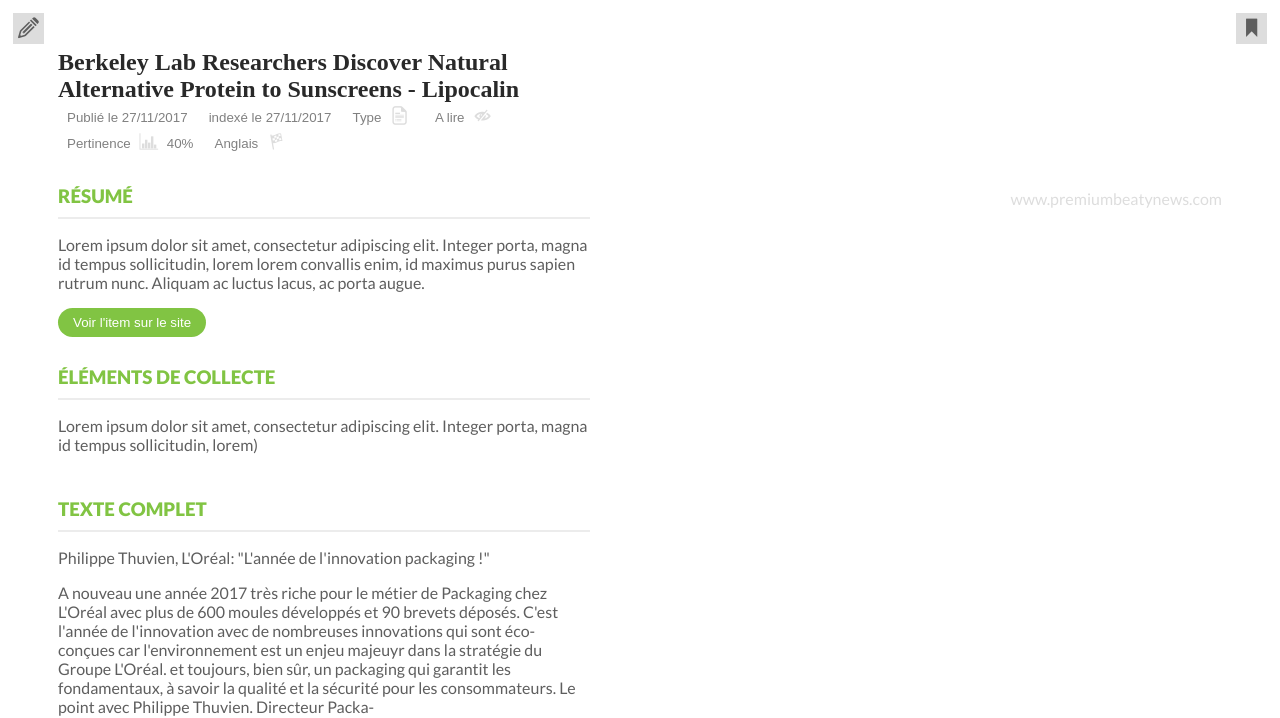
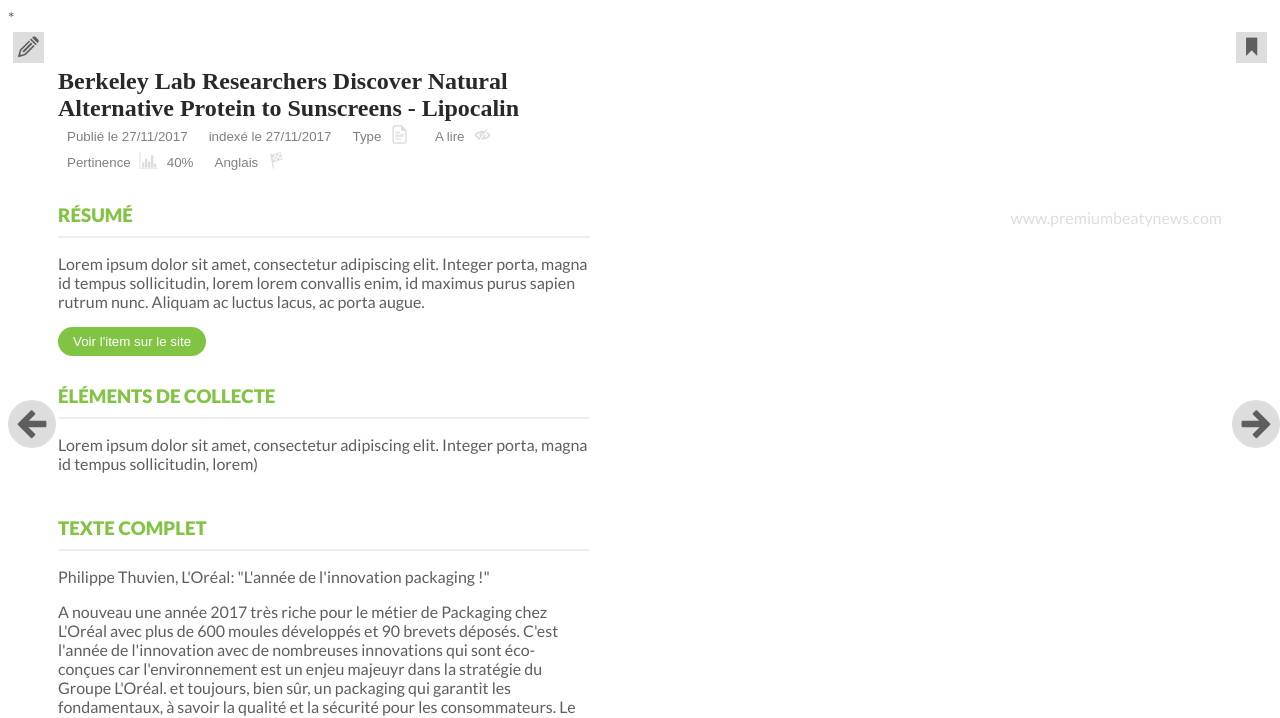
Before and after one commit to LionelENSFELDER/integration-coexel, a plain HTML site: page index.html in a window 1280 px wide. Shown: the top 718 px of the page. Drawn offline with Linux system fonts and the light colour scheme; a web font is replaced by a local one.

Commit message:
add-nav-arrow-btn

```diff
--- a/css/style.css
+++ b/css/style.css
@@ -39,6 +39,20 @@ body{
 }
 section{
     margin-bottom: 10px;
+}
+/*NAV ARROWS*/
+.nav-arrow-left{
+    position: fixed;
+    top: 50%;
+    border-radius: 50%;
+    background-color: #dddddd;
+}
+.nav-arrow-right{
+    position: fixed;
+    top: 50%;
+    right: 0%;
+    border-radius: 50%;
+    background-color: #dddddd;
 }
 /* NAV */
 .nav{
--- a/index.html
+++ b/index.html
@@ -9,6 +9,13 @@
     <title>Test intégration COEXEL</title>
 </head>
     <body>
+        <!-- NAV BTN ARROWS -->
+        <div class="nav-arrow-left">
+            <i class="icofont-arrow-left icofont-3x"></i>
+        </div>*
+        <div class="nav-arrow-right">
+            <i class="icofont-arrow-right icofont-3x"></i>
+        </div>
         <!-- NAV BTN -->
         <div class="nav">
             <i class="icofont-ui-edit icofont-1x"></i>
```
